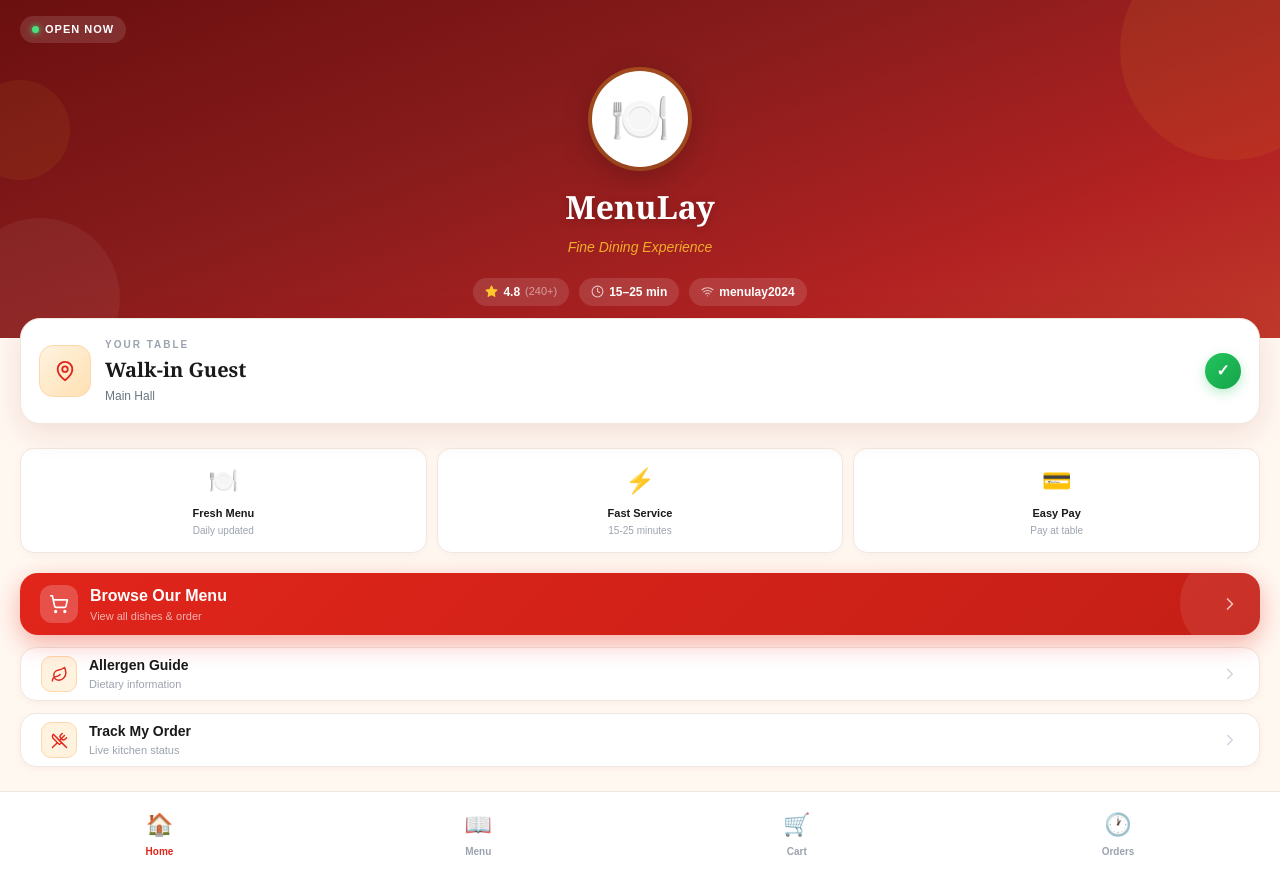
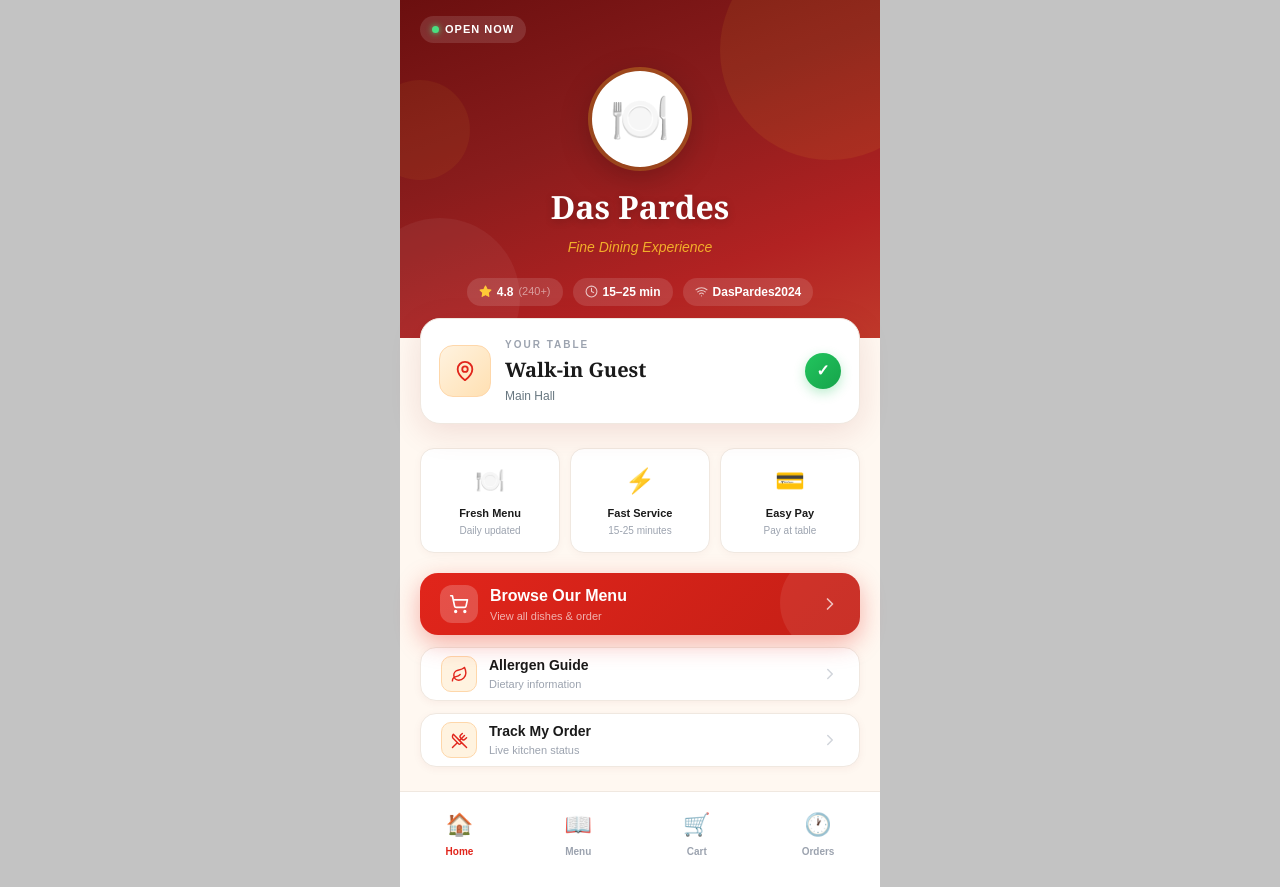
Before and after one commit to iGhyan/ar_view_menulay, a Next.js app: page /guest in a window 1280 px wide. Built offline with nearby package versions, Linux system fonts and the light colour scheme; no server answers; a web font is replaced by a local one.

Commit message:
guest page errorle reolsve

```diff
--- a/src/app/guest/page.tsx
+++ b/src/app/guest/page.tsx
@@ -16,7 +16,7 @@ function GuestContent() {
   const tableNum = tid.replace(/^[Tt](?:able[-_]?)?/, '').replace(/\D/g, '') || '—';
 
   const [zone,           setZone]           = useState('Main Hall');
-  const [restaurantName, setRestaurantName] = useState('MenuLay');
+  const [restaurantName, setRestaurantName] = useState('Das Pardes');
   const [tagline,        setTagline]        = useState('Fine Dining Experience');
 
   useEffect(() => {
@@ -49,7 +49,7 @@ function GuestContent() {
   const menuUrl  = `/guest/menu?rid=${qrRid || MENU_RID}&tid=${tid}`;
 
   return (
-    <main style={{ minHeight: '100dvh', background: '#FFF8F1', fontFamily: 'sans-serif', display: 'flex', flexDirection: 'column', margin: '0 auto' }}>
+    <main style={{ minHeight: '100dvh', background: '#FFF8F1', fontFamily: 'sans-serif', display: 'flex', flexDirection: 'column', maxWidth: 480, margin: '0 auto' }}>
 
       {/* ── Hero Banner ───────────────────────────────────────────────────── */}
       <div style={{ background: 'linear-gradient(160deg, #6B0F0F 0%, #891C1C 40%, #B22222 75%, #C0392B 100%)', padding: '0 0 32px', position: 'relative', overflow: 'hidden' }}>
@@ -94,7 +94,7 @@ function GuestContent() {
             </div>
             <div style={{ display: 'flex', alignItems: 'center', gap: 5, background: 'rgba(255,255,255,0.12)', borderRadius: 20, padding: '5px 12px' }}>
               <Wifi size={13} color="rgba(255,255,255,0.7)" />
-              <span style={{ color: '#fff', fontSize: 12, fontWeight: 600 }}>menulay2024</span>
+              <span style={{ color: '#fff', fontSize: 12, fontWeight: 600 }}>DasPardes2024</span>
             </div>
           </div>
         </div>
@@ -194,7 +194,7 @@ function GuestContent() {
       </div>
 
       {/* ── Bottom nav ────────────────────────────────────────────────────── */}
-      <div style={{ marginTop: 'auto', display: 'flex', justifyContent: 'space-around', alignItems: 'center', padding: '12px 0 24px', borderTop: '1px solid #F0E8E0', background: '#fff', marginTop: 24 }}>
+      <div style={{ display: 'flex', justifyContent: 'space-around', alignItems: 'center', padding: '12px 0 24px', borderTop: '1px solid #F0E8E0', background: '#fff', marginTop: 24 }}>
         {[
           { icon: '🏠', label: 'Home',   href: '/guest',          active: true  },
           { icon: '📖', label: 'Menu',   href: menuUrl,                         },
```
